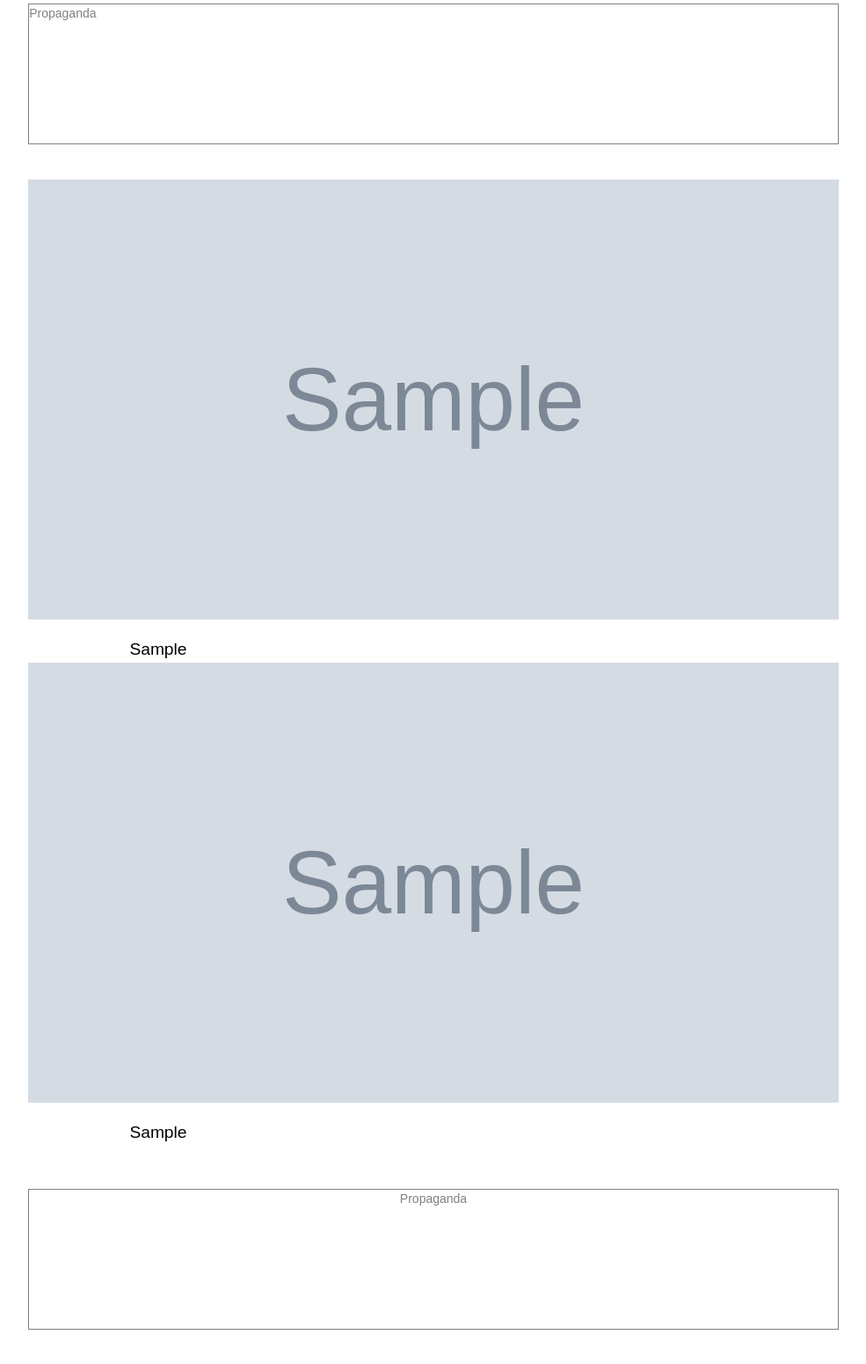
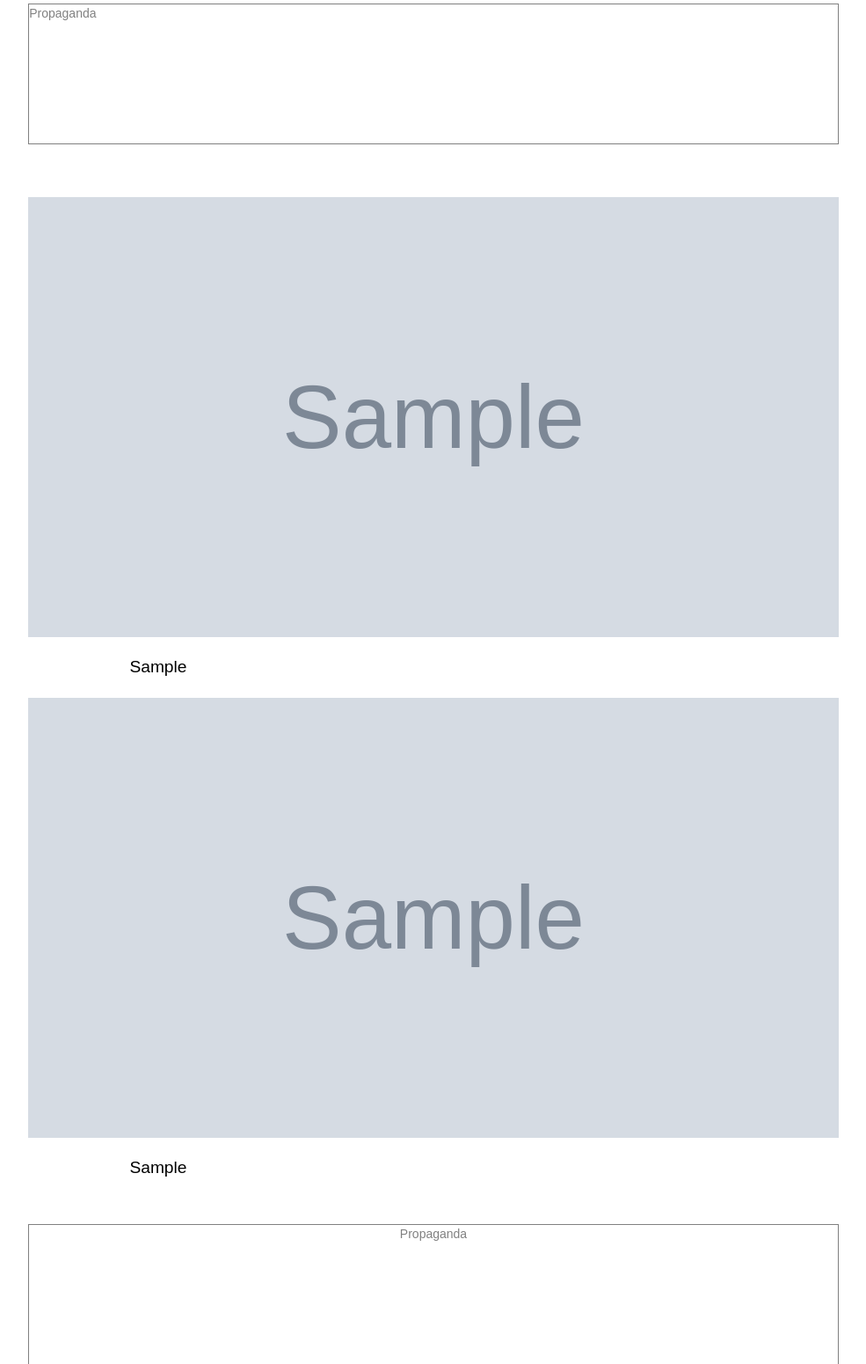
Before and after one commit to wandinhooliveira/itabirahoje, a Django app: template core/templates/noticia.html in a window 1280 px wide. Shown: the part 249-1799 px from the top of the page at 88% size, without its empty margins (147-1132 px from the left). Run offline with Django 3.2, Linux system fonts and the light colour scheme; the template is opened without the code that fills it: most values are stand-ins (such as "Sample title", 1, 10 or a date in 2020); grey boxes marked "Sample" are stand-in pictures; some libraries are stand-ins or nearby versions.

Commit message:
magin foto noticia

```diff
--- a/core/static/css/noticia.css
+++ b/core/static/css/noticia.css
@@ -37,6 +37,11 @@ h6{
 	margin: auto;
 	border: 1px solid;
 }
+.imagem-noticia{
+    margin-top:20px;
+    margin-bottom:20px;
+}
+
 .imagem-noticia img{
 	width: 80%;
 }
```
